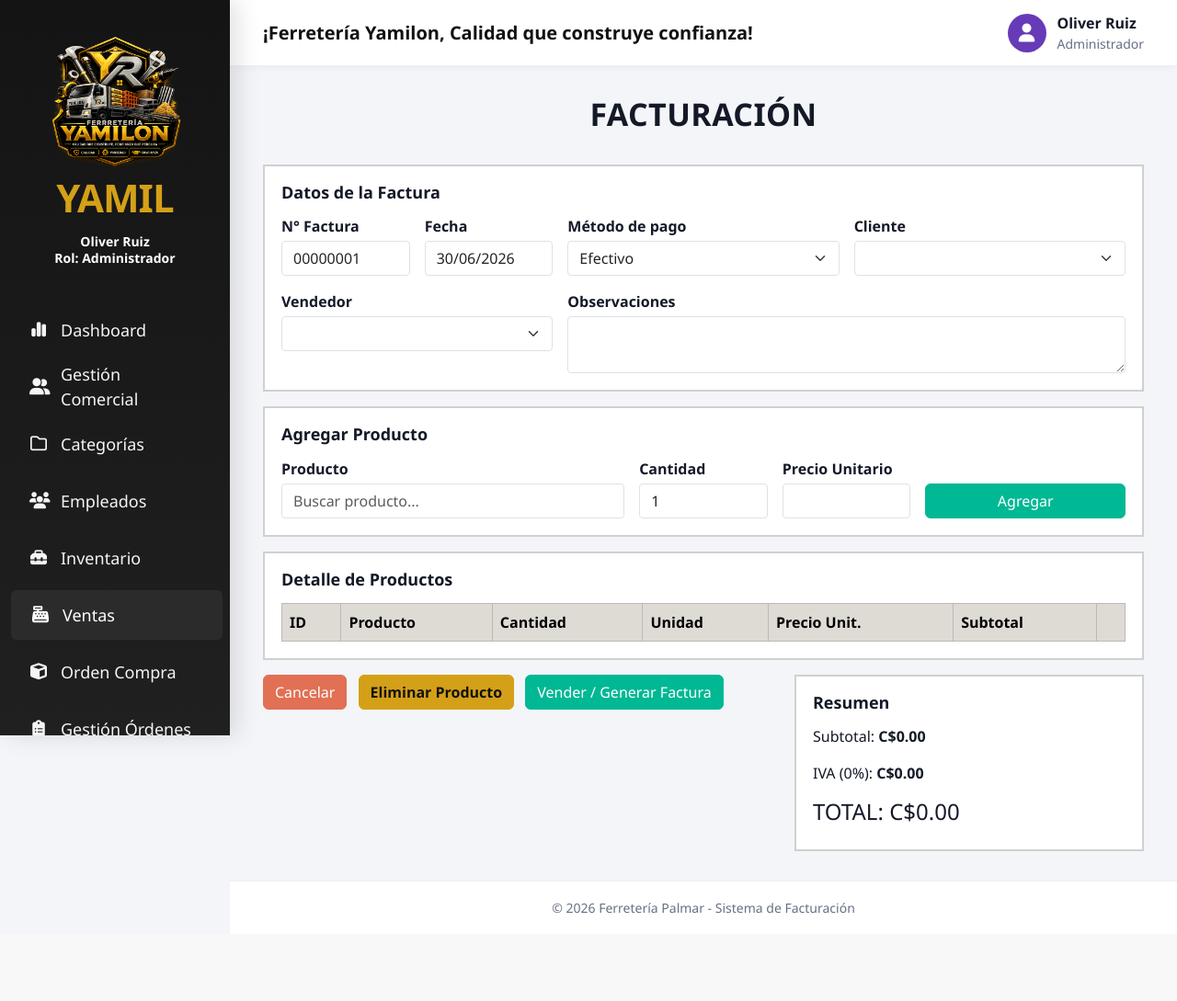
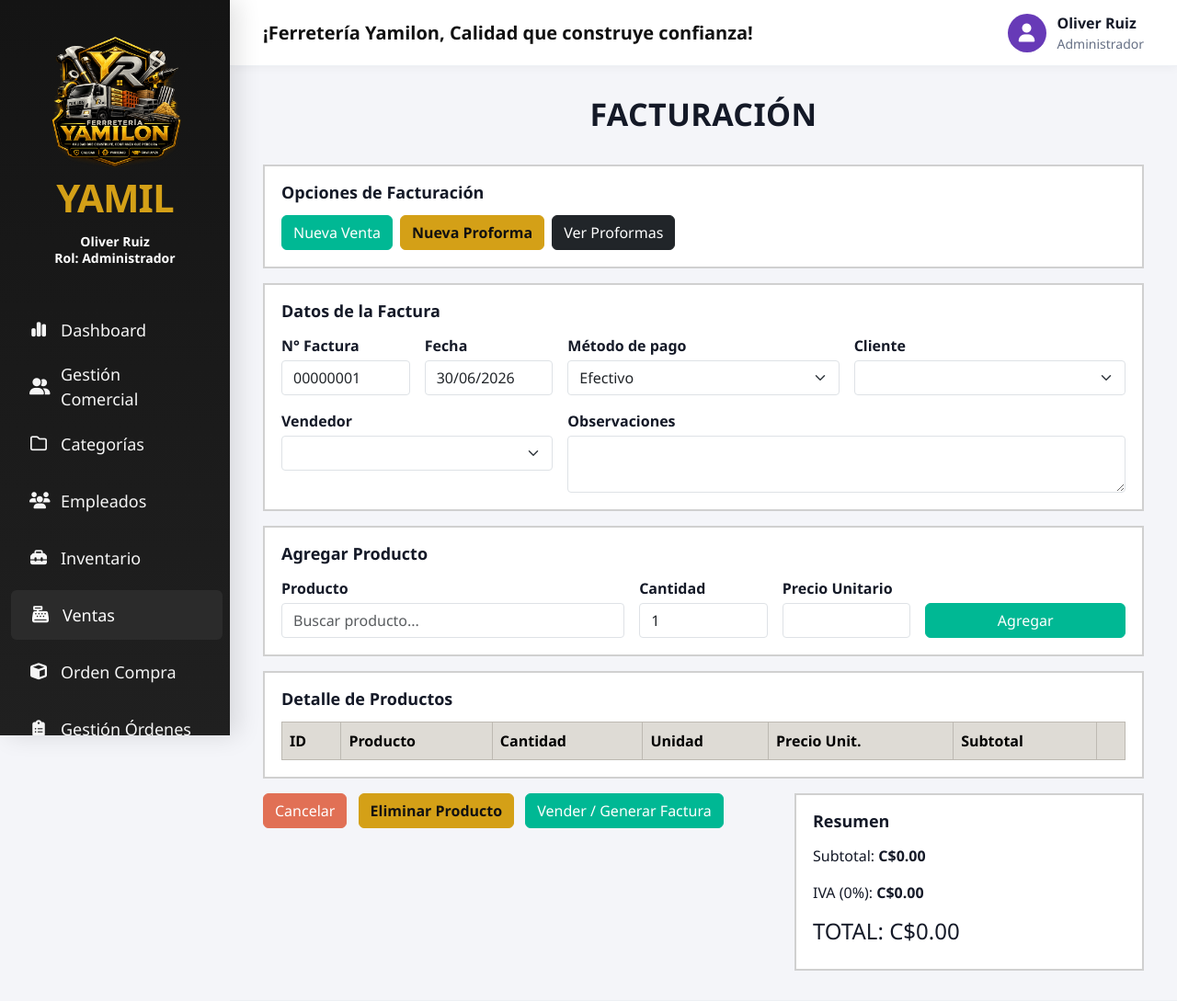
Before and after one commit to Ruizoli/Palmar_Web, a Flask app: page /ventas in a window 1280 px wide. Shown: the top 1089 px of the page at 92% size. Before the commit the page ends 993 px from the top, so only its background shows below. Run offline with Flask 3, Linux system fonts and the light colour scheme; a user stored in the database is signed in; data that the repository does not hold is empty; some libraries are stand-ins or nearby versions.

Commit message:
Agregados botones de proformas en ventas

```diff
--- a/templates/ventas.html
+++ b/templates/ventas.html
@@ -2,6 +2,24 @@
 {% block content %}
 
 <h2 class="page-title">FACTURACIÓN</h2>
+
+<div class="form-card mb-3">
+  <h5 class="section-title">Opciones de Facturación</h5>
+
+  <div class="d-flex gap-2 flex-wrap">
+    <a href="{{ url_for('ventas') }}" class="btn btn-success">
+      Nueva Venta
+    </a>
+
+    <a href="{{ url_for('nueva_proforma') }}" class="btn btn-warning">
+      Nueva Proforma
+    </a>
+
+    <a href="{{ url_for('proformas') }}" class="btn btn-dark">
+      Ver Proformas
+    </a>
+  </div>
+</div>
 
 <form method="post" class="ventas-form" id="ventaForm" target="_blank">
 
```
